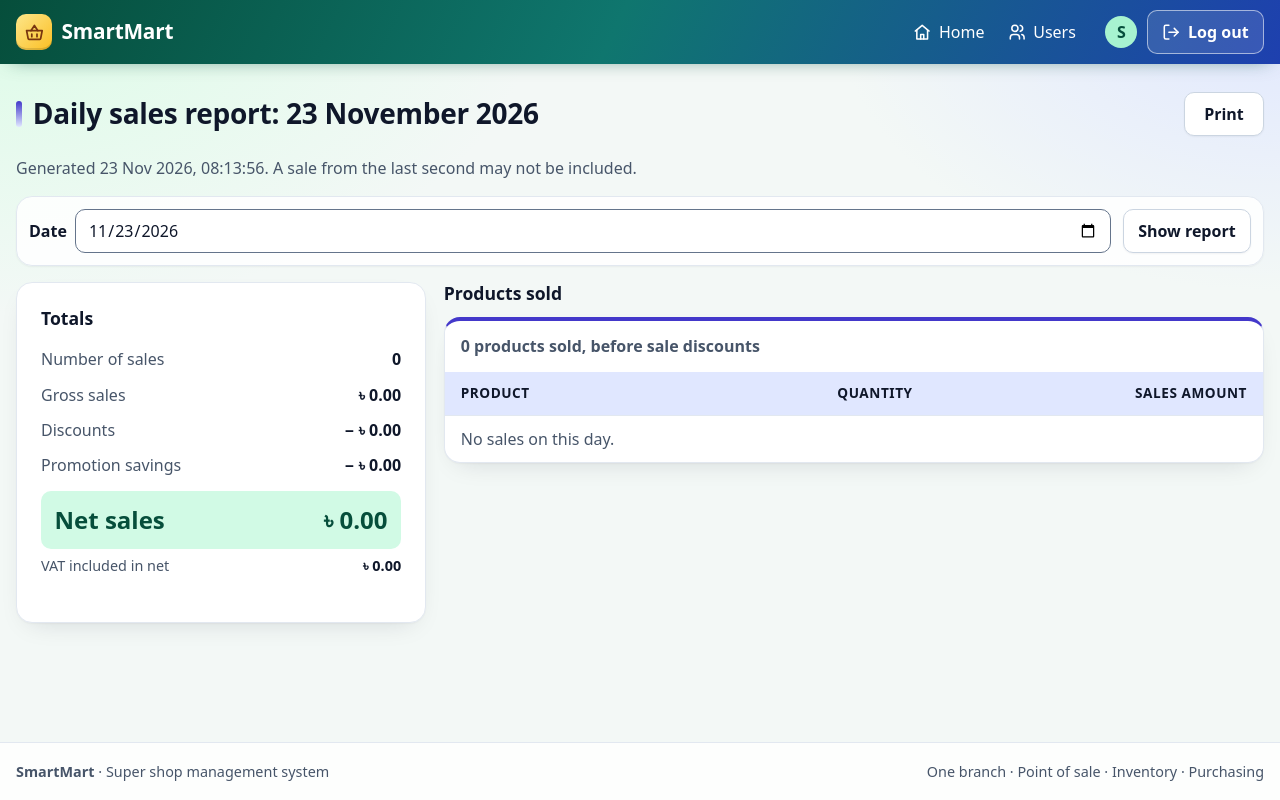
After one commit to ami-JANI/smartmart, a Spring Boot app: page /reports/daily in a window 1280 px wide. The commit adds this page. Run offline with Spring Boot 4, Linux system fonts and the light colour scheme; the visitor is signed in with stand-in values (Sample User, id 1); data that the repository does not hold is empty; some of the project's set-up classes (security, data sources, template engines, error pages and the like) are left out, and stand-ins take their place.

Commit message:
feat(reports): add the printable daily sales report page
/reports/daily, for managers only, has a date picker defaulting to
today, the day's totals, a per-product table and the time the report
was generated. A future date falls back to today with a message.

Tables now become cards on narrow screens only, so a printed page
keeps its normal table layout.

Refs: SCRUM-55

```diff
--- a/src/main/java/com/smartmart/auth/web/SecurityConfig.java
+++ b/src/main/java/com/smartmart/auth/web/SecurityConfig.java
@@ -74,7 +74,7 @@ class SecurityConfig {
                         .requestMatchers("/products/**").hasRole(INVENTORY_STAFF)
                         .requestMatchers("/suppliers/**").hasRole(INVENTORY_STAFF)
                         .requestMatchers("/alerts/**").hasAnyRole(INVENTORY_STAFF, MANAGER)
-                        .requestMatchers("/dashboard/**").hasRole(MANAGER)
+                        .requestMatchers("/dashboard/**", "/reports/**").hasRole(MANAGER)
                         .anyRequest().denyAll())
                 .addFilterBefore(new FreshRolesFilter(accounts), AnonymousAuthenticationFilter.class)
                 .addFilterBefore(new LoginLimitFilter(limiter), UsernamePasswordAuthenticationFilter.class)
--- /dev/null
+++ b/src/main/java/com/smartmart/reports/web/DailySalesReportController.java
@@ -0,0 +1,36 @@
+package com.smartmart.reports.web;
+
+import java.time.LocalDate;
+
+import org.springframework.format.annotation.DateTimeFormat;
+import org.springframework.stereotype.Controller;
+import org.springframework.ui.Model;
+import org.springframework.web.bind.annotation.GetMapping;
+import org.springframework.web.bind.annotation.RequestParam;
+
+import com.smartmart.reports.service.DailySalesReportService;
+
+import lombok.RequiredArgsConstructor;
+
+/** The daily sales report, reports/daily.html. Managers only (SecurityConfig). */
+@Controller
+@RequiredArgsConstructor
+class DailySalesReportController {
+
+    private final DailySalesReportService reports;
+
+    @GetMapping("/reports/daily")
+    String show(@RequestParam(required = false) @DateTimeFormat(iso = DateTimeFormat.ISO.DATE) LocalDate date,
+                Model model) {
+        LocalDate today = reports.today();
+        LocalDate day = date == null ? today : date;
+        if (day.isAfter(today)) {
+            model.addAttribute("dateError", "The report date cannot be in the future, so today is shown");
+            day = today;
+        }
+        model.addAttribute("report", reports.report(day));
+        model.addAttribute("today", today);
+        model.addAttribute("activeNav", "reports");
+        return "reports/daily";
+    }
+}
--- a/src/main/resources/static/css/app.css
+++ b/src/main/resources/static/css/app.css
@@ -65,6 +65,7 @@
 [data-section="suppliers"]  { --accent: var(--suppliers);  --accent-soft: var(--suppliers-soft); }
 [data-section="users"]      { --accent: var(--users);      --accent-soft: var(--users-soft); }
 [data-section="dashboard"]  { --accent: var(--dashboard);  --accent-soft: var(--dashboard-soft); }
+[data-section="reports"]    { --accent: var(--dashboard);  --accent-soft: var(--dashboard-soft); }
 [data-section="members"]    { --accent: var(--users);      --accent-soft: var(--users-soft); }
 
 *, *::before, *::after { box-sizing: border-box; }
@@ -286,7 +287,7 @@ main.container {
 .form input[type="email"],
 .form select,
 .inline-form input[type="text"], .inline-form input[type="number"], .inline-form input[type="tel"], .inline-form select,
-.toolbar select, .toolbar input[type="search"],
+.toolbar select, .toolbar input[type="search"], .toolbar input[type="date"],
 .qty-form input[type="number"],
 .discount-form select {
     min-height: var(--control-height);
@@ -588,6 +589,13 @@ main > h1::before, .page-header h1::before {
 .rank-value { white-space: nowrap; font-variant-numeric: tabular-nums; }
 .rank-list .badge { margin: 0; white-space: nowrap; }
 
+/* ---------- Daily sales report ---------- */
+.report-grid { display: grid; gap: 1.1rem; grid-template-columns: minmax(0, 1fr); align-items: start; }
+@media (min-width: 64rem) { .report-grid { grid-template-columns: minmax(18rem, 1fr) minmax(0, 2fr); } }
+.report-grid h2 { margin: 0 0 .75rem; font-size: 1.1rem; }
+.report-generated { margin: 0 0 1rem; }
+.table tfoot th, .table tfoot td { font-weight: 700; border-top: 2px solid var(--color-border); }
+
 /* ---------- Message pages: 401, 403, 404, 429, 5xx (SCRUM-39) ---------- */
 
 .message-card { max-width: 34rem; margin: 2.5rem auto 0; text-align: center; }
@@ -720,7 +728,7 @@ main > h1::before, .page-header h1::before {
 .toolbar-field { display: flex; align-items: center; gap: .5rem; flex: 1 1 14rem; min-width: 0; }
 .toolbar .toolbar-check { display: flex; align-items: center; gap: .4rem; min-height: var(--control-height); font-weight: 500; cursor: pointer; }
 .toolbar .toolbar-check input { width: 1.25rem; height: 1.25rem; accent-color: var(--color-primary); }
-.toolbar input[type="search"], .toolbar-field select { flex: 1 1 auto; min-width: 0; }
+.toolbar input[type="search"], .toolbar input[type="date"], .toolbar-field select { flex: 1 1 auto; min-width: 0; }
 
 .sort-link { display: inline-flex; align-items: center; min-height: var(--control-height); color: inherit; text-decoration: none; }
 .sort-link::after { content: " \2195"; color: var(--color-muted); font-size: .85em; }
@@ -870,9 +878,12 @@ th[aria-sort="descending"] .sort-link::after { content: " \2193"; color: var(--c
 
 /* ---------- Tables become one card per row on phones and tablets ---------- */
 
-@media (max-width: 63.99rem) {
+@media screen and (max-width: 63.99rem) {
     .table-stack, .table-stack tbody, .table-stack tr, .table-stack td { display: block; width: 100%; }
     .table-stack caption { display: block; }
+    .table-stack tfoot { display: block; }
+    .table-stack tfoot tr { display: flex; justify-content: space-between; gap: 1rem; padding: .75rem 1rem; }
+    .table-stack tfoot th, .table-stack tfoot td { display: block; width: auto; padding: 0; border: 0; }
     /* Sortable column titles stay as tap-able chips; plain titles are replaced by the cell labels. */
     .table-stack thead { display: block; }
     .table-stack thead:not(:has(.sort-link)) { display: none; }
@@ -946,5 +957,8 @@ th[aria-sort="descending"] .sort-link::after { content: " \2193"; color: var(--c
     .invoice-thanks, .invoice-header-text, .invoice-meta dt, .muted { color: #000; }
     a { color: #000; text-decoration: none; }
 
-    tr, .invoice-totals { break-inside: avoid; }
+    .report-grid { display: block; }
+    .report-grid > * + * { margin-top: 6mm; }
+
+    tr, .invoice-totals, .report-summary { break-inside: avoid; }
 }
--- /dev/null
+++ b/src/main/resources/templates/reports/daily.html
@@ -0,0 +1,89 @@
+<!DOCTYPE html>
+<!--/*
+  Daily sales report (SCRUM-55). Manager only.
+
+  Model attributes
+    report     com.smartmart.reports.service.DailySalesReport: day, generatedAt, saleCount, gross, discounts,
+               promotionSavings, net, vatIncluded, lines (productId, name, saleUnit, quantity, amount)
+    today      the latest day that can be picked
+    dateError  optional message when a future date was asked for
+    activeNav  "reports"
+  Request
+    GET /reports/daily?date=2026-11-17
+  Sales come from the replica and can be a second behind, so the page shows when it was built.
+  Printing: the header, footer and date form are hidden by the print rules in app.css.
+*/-->
+<html lang="en" th:replace="~{layout/base :: layout(~{::title}, ~{::main})}" xmlns:th="http://www.thymeleaf.org">
+<head>
+    <title>Daily sales report - SmartMart</title>
+</head>
+<body>
+<main id="main-content" class="container" th:with="r=${report}">
+    <div class="page-header">
+        <h1 th:text="'Daily sales report: ' + ${#temporals.format(r.day, 'd MMMM yyyy')}">Daily sales report: 17 November 2026</h1>
+        <button type="button" class="btn btn-secondary no-print" data-print hidden>Print</button>
+    </div>
+    <p class="muted report-generated"
+       th:text="'Generated ' + ${#temporals.format(r.generatedAt, 'd MMM yyyy, HH:mm:ss')} + '. A sale from the last second may not be included.'">
+        Generated 17 Nov 2026, 15:40:02.</p>
+
+    <p class="alert alert-error" role="alert" th:if="${dateError}" th:text="${dateError}">The report date cannot be in the future</p>
+
+    <form th:action="@{/reports/daily}" method="get" class="toolbar no-print">
+        <span class="toolbar-field">
+            <label for="date">Date</label>
+            <input type="date" id="date" name="date" required th:value="${r.day}" th:max="${today}">
+        </span>
+        <button type="submit" class="btn btn-secondary btn-small">Show report</button>
+    </form>
+
+    <div class="report-grid">
+        <section class="card report-summary" aria-labelledby="summary-title">
+            <h2 id="summary-title">Totals</h2>
+            <dl class="totals">
+                <div><dt>Number of sales</dt><dd th:text="${r.saleCount}">0</dd></div>
+                <div><dt>Gross sales</dt><dd><span th:replace="~{fragments/money :: amount(${r.gross})}">৳ 0.00</span></dd></div>
+                <div><dt>Discounts</dt><dd>&minus; <span th:replace="~{fragments/money :: amount(${r.discounts})}">৳ 0.00</span></dd></div>
+                <div><dt>Promotion savings</dt><dd>&minus; <span th:replace="~{fragments/money :: amount(${r.promotionSavings})}">৳ 0.00</span></dd></div>
+                <div class="totals-total"><dt>Net sales</dt><dd><span th:replace="~{fragments/money :: amount(${r.net})}">৳ 0.00</span></dd></div>
+                <div class="totals-note"><dt>VAT included in net</dt><dd><span th:replace="~{fragments/money :: amount(${r.vatIncluded})}">৳ 0.00</span></dd></div>
+            </dl>
+        </section>
+
+        <section aria-labelledby="products-title">
+            <h2 id="products-title">Products sold</h2>
+            <div class="table-wrap">
+                <table class="table table-stack">
+                    <caption th:text="${#lists.size(r.lines)} + ' products sold, before sale discounts'">0 products sold</caption>
+                    <thead>
+                    <tr>
+                        <th scope="col">Product</th>
+                        <th scope="col" class="num">Quantity</th>
+                        <th scope="col" class="num">Sales amount</th>
+                    </tr>
+                    </thead>
+                    <tbody>
+                    <tr th:each="l : ${r.lines}">
+                        <td data-label="Product" th:text="${l.name}">Bath soap</td>
+                        <td data-label="Quantity" class="num"
+                            th:text="${#numbers.formatDecimal(l.quantity, 1, 'COMMA', l.saleUnit == 'KG' ? 3 : 0, 'POINT')} + (${l.saleUnit == 'KG'} ? ' kg' : '')">2</td>
+                        <td data-label="Sales amount" class="num"><span th:replace="~{fragments/money :: amount(${l.amount})}">৳ 0.00</span></td>
+                    </tr>
+                    <tr th:if="${#lists.isEmpty(r.lines)}">
+                        <td colspan="3" class="table-empty">No sales on this day.</td>
+                    </tr>
+                    </tbody>
+                    <tfoot th:unless="${#lists.isEmpty(r.lines)}">
+                    <tr>
+                        <th scope="row" colspan="2">Gross sales</th>
+                        <td class="num"><span th:replace="~{fragments/money :: amount(${r.gross})}">৳ 0.00</span></td>
+                    </tr>
+                    </tfoot>
+                </table>
+            </div>
+        </section>
+    </div>
+    <script th:src="@{/js/pos.js}" src="/js/pos.js" defer></script>
+</main>
+</body>
+</html>
```
Also changed, not shown: 2 other files.
